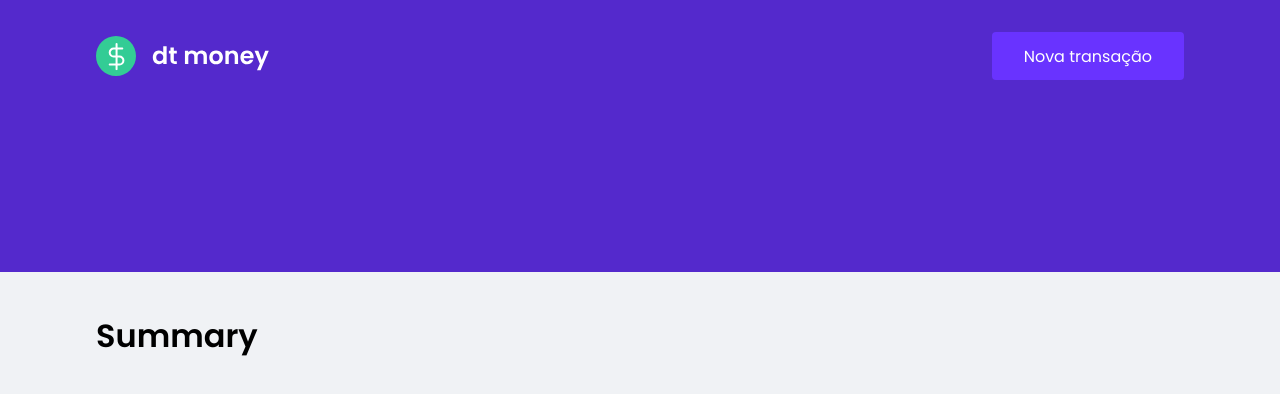
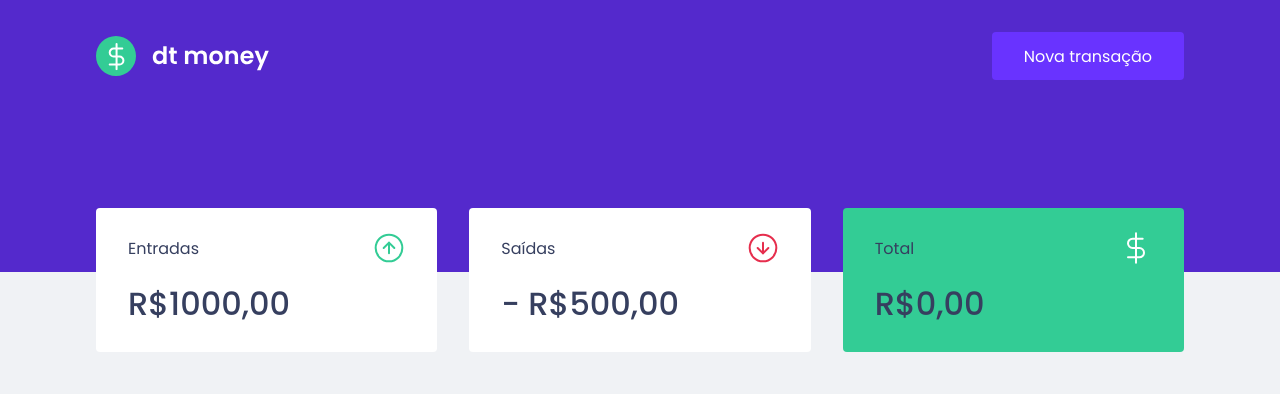
Before and after one commit to MayronSouza/dtmoney-ms, a React (Create React App) app: page / in a window 1280 px wide. Shown: the top 394 px of the page. Built offline with nearby package versions, Linux system fonts and the light colour scheme.

Commit message:
finalizando a estrutura do componente Summary

```diff
--- a/src/components/Summary/index.tsx
+++ b/src/components/Summary/index.tsx
@@ -1,9 +1,35 @@
+import incomeImg from '../../assets/images/income.svg';
+import outcomeImg from '../../assets/images/outcome.svg';
+import totalImg from '../../assets/images/total.svg';
+
 import { Container } from './styles';
 
 export function Summary() {
   return (
     <Container>
-      <h1>Summary</h1>
+      <div>
+        <header>
+          <p>Entradas</p>
+          <img src={incomeImg} alt="Entradas" />
+        </header>
+        <strong>R$1000,00</strong>
+      </div>
+
+      <div>
+        <header>
+        <p>Saídas</p>
+          <img src={outcomeImg} alt="Saídas" />
+        </header>
+        <strong>- R$500,00</strong>
+      </div>
+
+      <div className="high-lighting">
+        <header>
+          <p>Total</p>
+          <img src={totalImg} alt="Saídas" />
+        </header>
+        <strong>R$0,00</strong>
+      </div>
     </Container>
   );
 }
--- a/src/components/Summary/styles.ts
+++ b/src/components/Summary/styles.ts
@@ -1,3 +1,33 @@
 import styled from "styled-components";
 
-export const Container = styled.div``;
+export const Container = styled.div`
+  display: grid;
+  grid-template-columns: repeat(3, 1fr);
+  gap: 2rem;
+  margin-top: -6.5rem;
+
+  div {
+    background: var(--shape);
+    padding: 1.5rem 2rem;
+    border-radius: 0.25rem;
+    color: var(--text-title);
+
+    header {
+      display: flex;
+      justify-content: space-between;
+      align-items: center;
+    }
+
+    strong {
+      display: block;
+      margin-top: 1rem;
+      font-size: 2rem;
+      font-weight: 500;
+      line-height: 3rem;
+    }
+
+    &.high-lighting {
+      background: var(--green);
+    }
+  }
+`;
```
